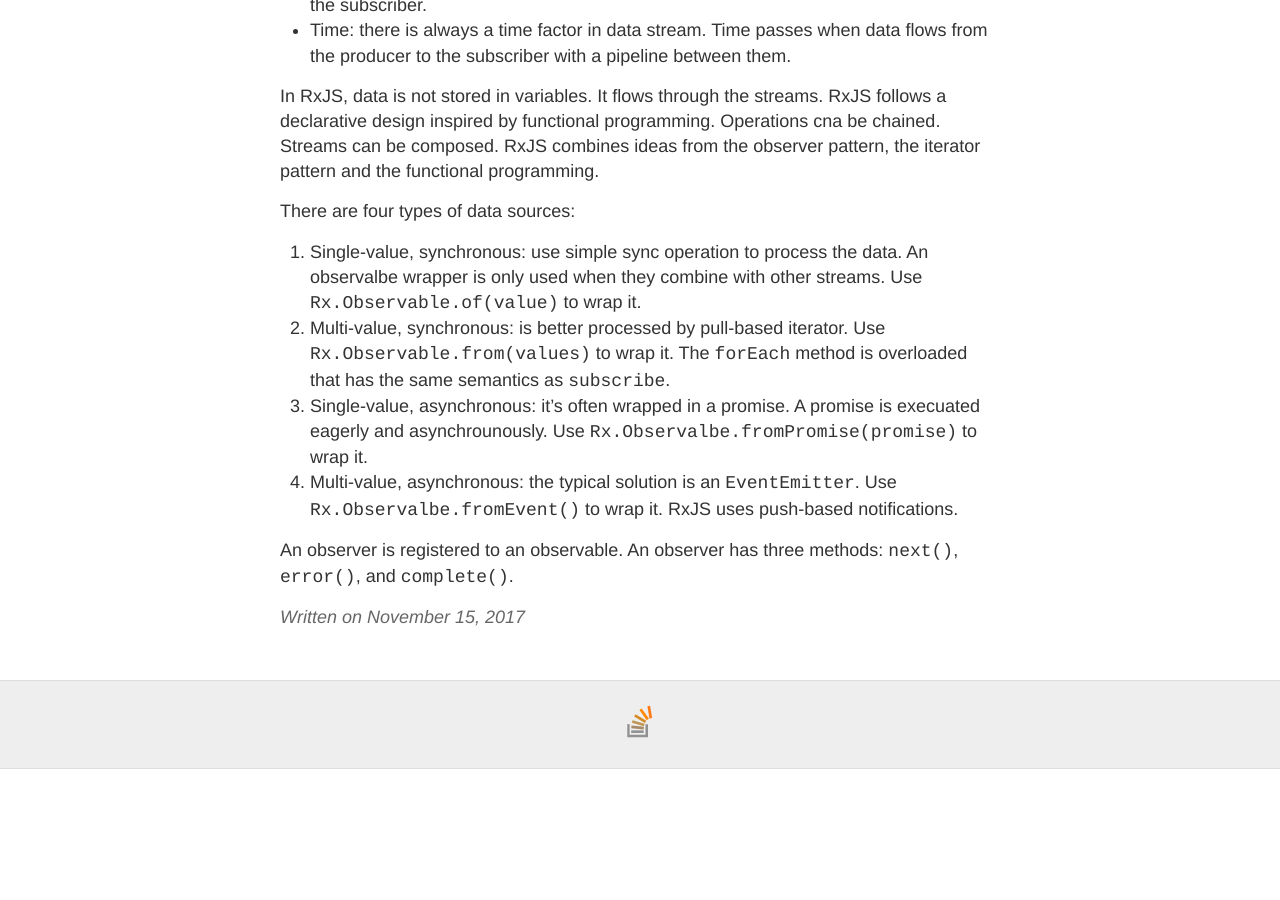
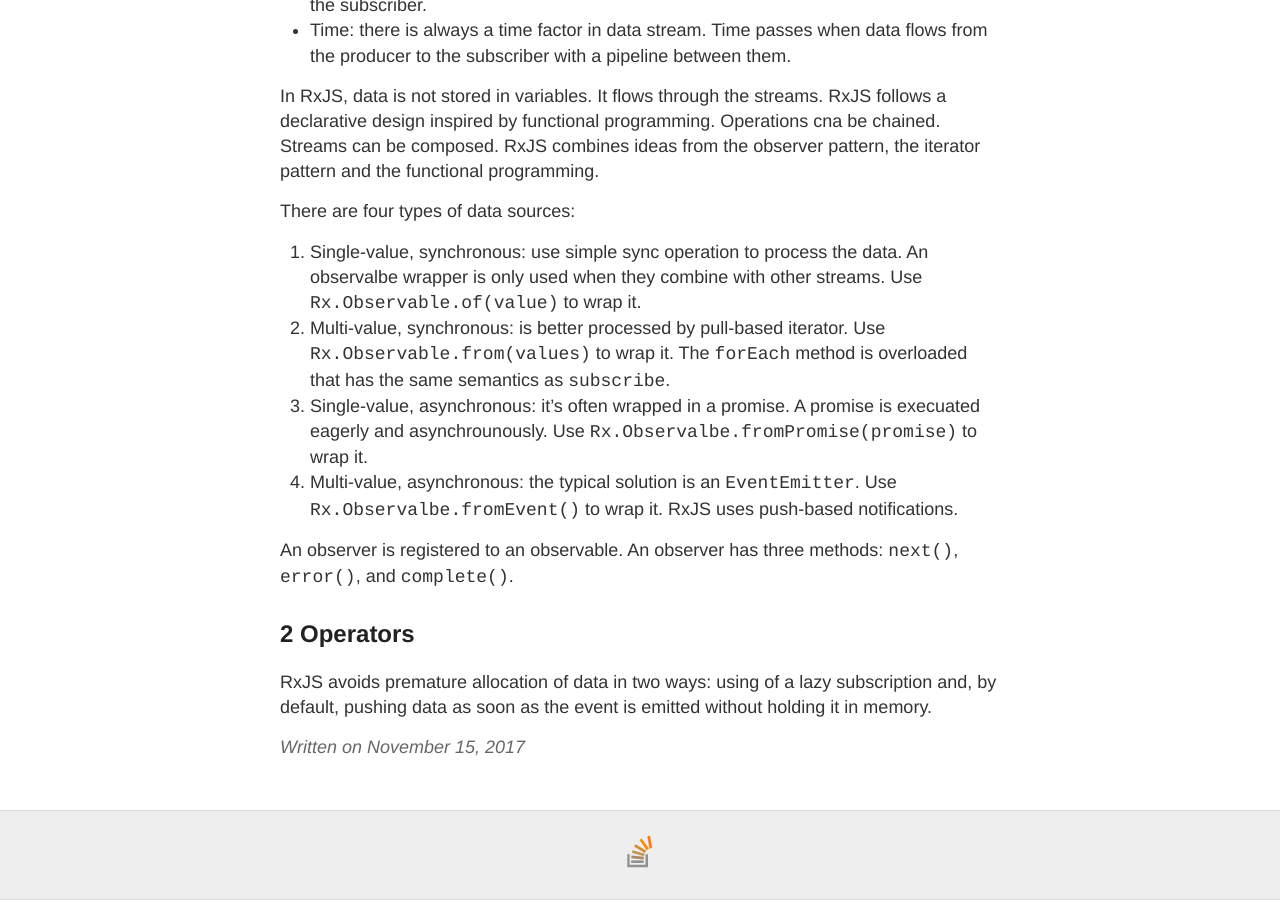
Before and after one commit to YingLiu4203/old-dev-blog, a Jekyll site: the page built from _posts/2017-11-15-rxjs-notes.md, in a window 1280 px wide and 900 px high, scrolled down 812 px. Built offline with Jekyll 4.4.1, drawn with Linux system fonts in a browser that asks for light colours; comment, search, counter and statistics services are not loaded; before the commit the page ends 1581 px from its top, so only the background shows below that; some of the changed text lies outside the part shown.

Commit message:
revise rxjs

```diff
--- a/_posts/2017-11-15-rxjs-notes.md
+++ b/_posts/2017-11-15-rxjs-notes.md
@@ -32,3 +32,6 @@ There are four types of data sources:
 4. Multi-value, asynchronous: the typical solution is an `EventEmitter`. Use `Rx.Observalbe.fromEvent()` to wrap it. RxJS uses push-based notifications.
 
 An observer is registered to an observable. An observer has three methods: `next()`, `error()`, and `complete()`.
+
+## 2 Operators
+RxJS avoids premature allocation of data in two ways: using of a lazy subscription and, by default, pushing data as soon as the event is emitted without holding it in memory.
```
Also changed, not shown: other parts of _posts/2017-11-15-rxjs-notes.md (+1 -1 lines).
